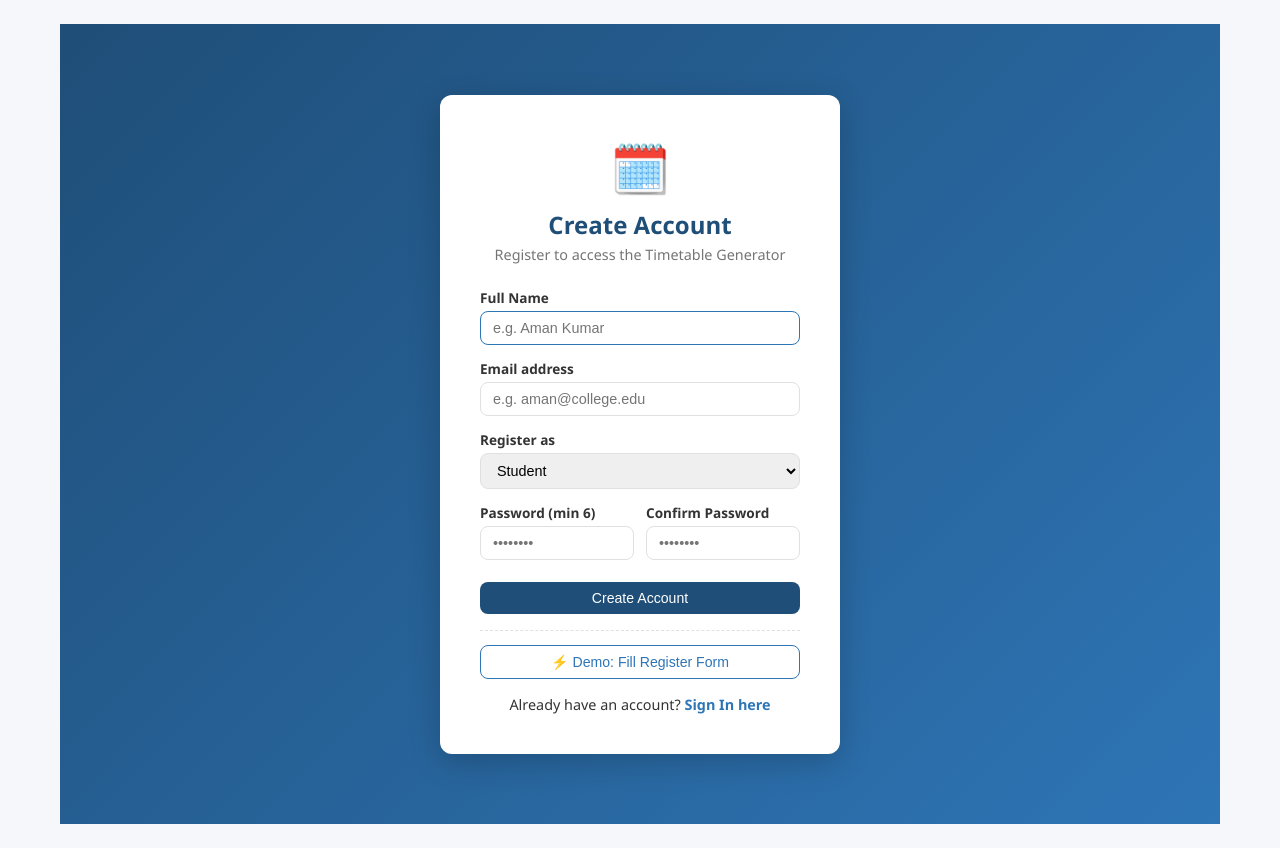
After one commit to KumarAman0-0/TimeTable, a Flask app: page /register in a window 1280 px wide. The commit adds this page. Run offline with Flask 3, Linux system fonts and the light colour scheme; some libraries are stand-ins or nearby versions.

Commit message:
Add user registration feature with auto-login and demo fill helper

```diff
--- a/app.py
+++ b/app.py
@@ -97,6 +97,61 @@ def auth_login():
             return redirect(url_for("dashboard"))
         flash("Invalid email or password.", "danger")
     return render_template("auth/login.html")
+
+
+@app.route("/register", methods=["GET", "POST"])
+def auth_register():
+    if "user_id" in session:
+        return redirect(url_for("dashboard"))
+    if request.method == "POST":
+        name = request.form.get("name", "").strip()
+        email = request.form.get("email", "").strip().lower()
+        role = request.form.get("role", "student").strip().lower()
+        password = request.form.get("password", "").strip()
+        confirm_password = request.form.get("confirm_password", "").strip()
+
+        if not name or not email or not password:
+            flash("Please fill in all required fields.", "danger")
+            return render_template("auth/register.html", name=name, email=email, role=role)
+
+        if role not in ("admin", "teacher", "student"):
+            role = "student"
+
+        if len(password) < 6:
+            flash("Password must be at least 6 characters.", "danger")
+            return render_template("auth/register.html", name=name, email=email, role=role)
+
+        if password != confirm_password:
+            flash("Passwords do not match.", "danger")
+            return render_template("auth/register.html", name=name, email=email, role=role)
+
+        existing = query("SELECT id FROM users WHERE email=%s", (email,), one=True)
+        if existing:
+            flash("An account with this email already exists. Please sign in.", "warning")
+            return redirect(url_for("auth_login"))
+
+        pw_hash = bcrypt.hashpw(password.encode("utf-8"), bcrypt.gensalt()).decode()
+        execute(
+            "INSERT INTO users (name, email, password_hash, role) VALUES (%s,%s,%s,%s)",
+            (name, email, pw_hash, role)
+        )
+        user = query("SELECT * FROM users WHERE email=%s", (email,), one=True)
+
+        if role == "teacher":
+            teacher_exists = query("SELECT id FROM teachers WHERE user_id=%s", (user["id"],), one=True)
+            if not teacher_exists:
+                execute(
+                    "INSERT INTO teachers (user_id, name, min_per_day, max_per_day) VALUES (%s,%s,%s,%s)",
+                    (user["id"], name, 2, 5)
+                )
+
+        session["user_id"] = user["id"]
+        session["role"]    = user["role"]
+        session["name"]    = user["name"]
+        flash(f"Account created successfully! Welcome, {name}.", "success")
+        return redirect(url_for("dashboard"))
+
+    return render_template("auth/register.html")
 
 
 @app.route("/logout")
--- a/templates/auth/login.html
+++ b/templates/auth/login.html
@@ -29,6 +29,10 @@
       </div>
     </form>
 
+    <div class="mt-3" style="font-size: 0.9rem;">
+      Don't have an account? <a href="{{ url_for('auth_register') }}" style="font-weight: 600;">Register here</a>
+    </div>
+
     <p class="auth-hint">Default: admin@college.edu / admin123</p>
   </div>
 </div>
--- /dev/null
+++ b/templates/auth/register.html
@@ -0,0 +1,72 @@
+{% extends "base.html" %}
+{% block title %}Register — TimetableGen{% endblock %}
+
+{% block content %}
+<div class="auth-wrapper">
+  <div class="auth-card">
+    <div class="auth-logo">🗓️</div>
+    <h2>Create Account</h2>
+    <p class="auth-sub">Register to access the Timetable Generator</p>
+
+    <form method="POST" action="{{ url_for('auth_register') }}" id="registerForm">
+      <div class="form-group">
+        <label for="name">Full Name</label>
+        <input type="text" id="name" name="name" class="form-control"
+               placeholder="e.g. Aman Kumar" value="{{ name or '' }}" required autofocus>
+      </div>
+
+      <div class="form-group">
+        <label for="email">Email address</label>
+        <input type="email" id="email" name="email" class="form-control"
+               placeholder="e.g. aman@college.edu" value="{{ email or '' }}" required>
+      </div>
+
+      <div class="form-group">
+        <label for="role">Register as</label>
+        <select id="role" name="role" class="form-control" required>
+          <option value="student" {% if role == 'student' %}selected{% endif %}>Student</option>
+          <option value="teacher" {% if role == 'teacher' %}selected{% endif %}>Teacher / Faculty</option>
+          <option value="admin"   {% if role == 'admin' %}selected{% endif %}>Administrator</option>
+        </select>
+      </div>
+
+      <div class="form-row">
+        <div class="form-group">
+          <label for="password">Password (min 6)</label>
+          <input type="password" id="password" name="password" class="form-control"
+                 placeholder="••••••••" minlength="6" required>
+        </div>
+        <div class="form-group">
+          <label for="confirm_password">Confirm Password</label>
+          <input type="password" id="confirm_password" name="confirm_password" class="form-control"
+                 placeholder="••••••••" minlength="6" required>
+        </div>
+      </div>
+
+      <button type="submit" class="btn btn-primary btn-block mt-2">Create Account</button>
+
+      <div class="demo-box mt-3" style="border-top: 1px dashed var(--border); padding-top: 14px;">
+        <button type="button" class="btn btn-outline btn-block" onclick="fillRegisterDemo()"
+                title="Click to automatically fill demo user details">
+          ⚡ Demo: Fill Register Form
+        </button>
+      </div>
+    </form>
+
+    <div class="mt-3" style="font-size: 0.9rem;">
+      Already have an account? <a href="{{ url_for('auth_login') }}" style="font-weight: 600;">Sign In here</a>
+    </div>
+  </div>
+</div>
+
+<script>
+function fillRegisterDemo() {
+  const rand = Math.floor(100 + Math.random() * 900);
+  document.getElementById('name').value = 'Prof. Aman ' + rand;
+  document.getElementById('email').value = 'aman' + rand + '@college.edu';
+  document.getElementById('role').value = 'teacher';
+  document.getElementById('password').value = 'secret123';
+  document.getElementById('confirm_password').value = 'secret123';
+}
+</script>
+{% endblock %}
```
Also changed, not shown: tests/test_api.py (+30 -0 lines).
